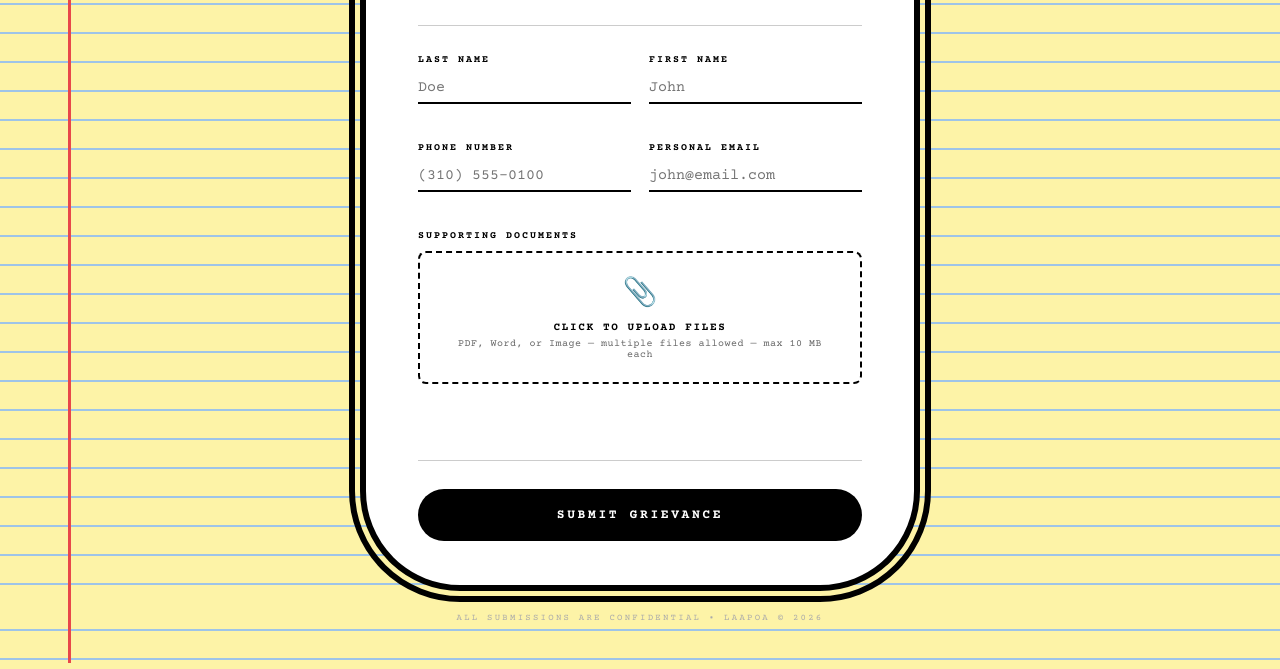
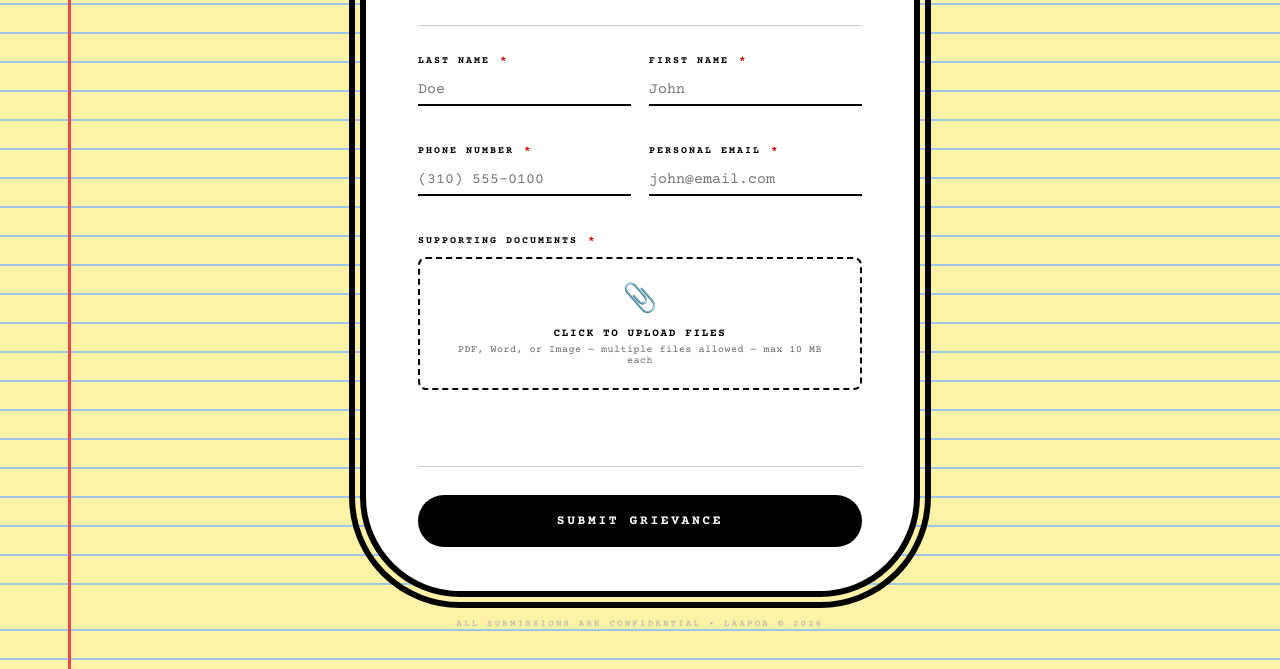
Before and after one commit to LAAPOA/grievancecenter, a plain HTML site: page index.html in a window 1280 px wide. Shown: the part 198-867 px from the top of the page. Drawn offline with nearby package versions, Linux system fonts and the light colour scheme.

Commit message:
Add files via upload

```diff
--- a/index.html
+++ b/index.html
@@ -65,6 +65,13 @@
   label {
     font-size: 10px; font-weight: 700;
     letter-spacing: 0.2em; text-transform: uppercase; color: #000;
+  }
+
+  label .req {
+    color: #c00;
+    margin-left: 2px;
+    font-size: 11px;
+    font-weight: 700;
   }
 
   input[type="text"], input[type="tel"], input[type="email"] {
@@ -268,12 +275,12 @@
 
       <div class="field-group">
         <div class="field">
-          <label for="lastName">Last Name</label>
+          <label for="lastName">Last Name <span class="req">*</span></label>
           <input type="text" id="lastName" name="lastName" autocomplete="family-name" placeholder="Doe">
           <span class="error-msg" id="lastNameErr"></span>
         </div>
         <div class="field">
-          <label for="firstName">First Name</label>
+          <label for="firstName">First Name <span class="req">*</span></label>
           <input type="text" id="firstName" name="firstName" autocomplete="given-name" placeholder="John">
           <span class="error-msg" id="firstNameErr"></span>
         </div>
@@ -281,19 +288,19 @@
 
       <div class="field-group">
         <div class="field">
-          <label for="phone">Phone Number</label>
+          <label for="phone">Phone Number <span class="req">*</span></label>
           <input type="tel" id="phone" name="phone" autocomplete="tel" placeholder="(310) 555-0100">
           <span class="error-msg" id="phoneErr"></span>
         </div>
         <div class="field">
-          <label for="email">Personal Email</label>
+          <label for="email">Personal Email <span class="req">*</span></label>
           <input type="email" id="email" name="email" autocomplete="email" placeholder="john@email.com">
           <span class="error-msg" id="emailErr"></span>
         </div>
       </div>
 
       <div class="field">
-        <label>Supporting Documents</label>
+        <label>Supporting Documents <span class="req">*</span></label>
         <div class="upload-area" id="uploadArea">
           <input type="file" id="fileUpload" name="fileUpload"
                  accept=".pdf,.doc,.docx,.jpg,.jpeg,.png"
@@ -408,6 +415,15 @@
     else if (email.toLowerCase().endsWith('@lawa.org'))  emailErr = '@lawa.org addresses are not permitted.';
     hasErr = setError('email', 'emailErr', emailErr) || hasErr;
 
+    // File upload required
+    const fileErr = document.getElementById('fileErr');
+    if (selectedFiles.length === 0) {
+      fileErr.textContent = 'At least one file is required.';
+      hasErr = true;
+    } else {
+      fileErr.textContent = '';
+    }
+
     return !hasErr;
   }
 
```
